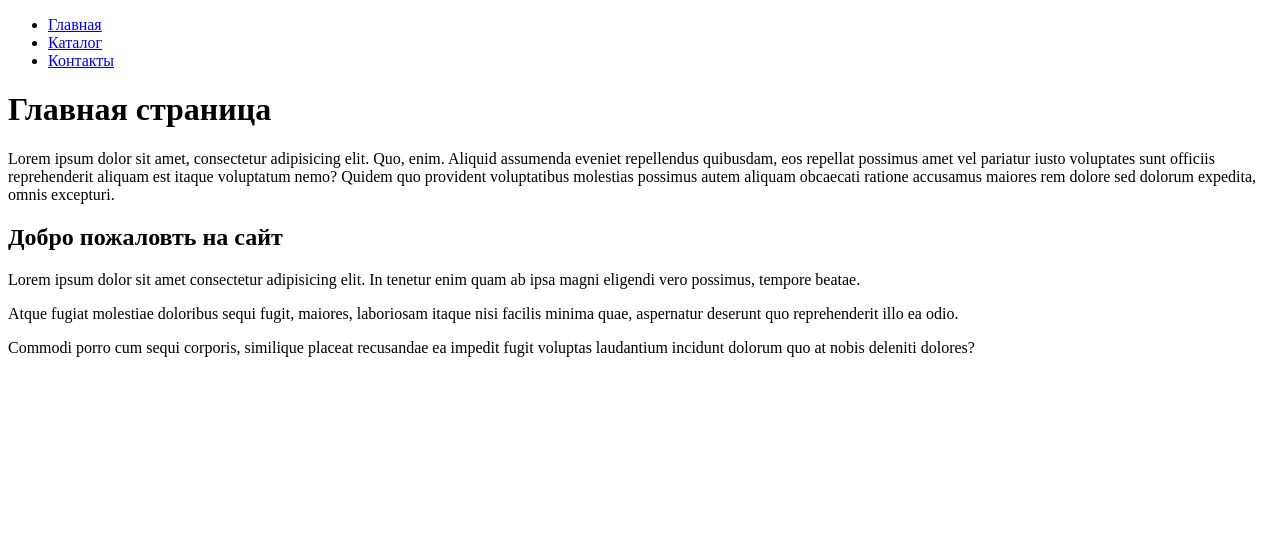
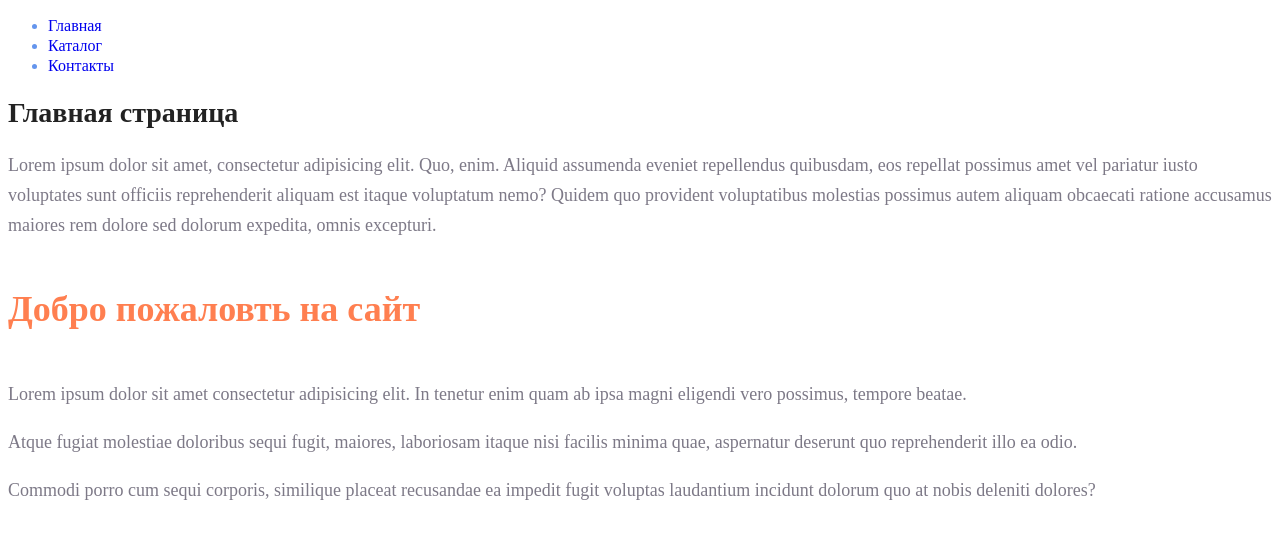
Before and after one commit to Ama9lh/Project1, a plain HTML site: page index.html in a window 1280 px wide. Drawn offline with Linux system fonts and the light colour scheme.

Commit message:
Complete the task 2

```diff
--- a/index.html
+++ b/index.html
@@ -5,30 +5,32 @@
     <meta http-equiv="X-UA-Compatible" content="IE=edge">
     <meta name="viewport" content="width=device-width, initial-scale=1.0">
     <title>Главная страница</title>
+    <link rel="stylesheet" href="style.css">
 </head>
 <body>
-    <ul>
-        <li>
+    <ul class="menu">
+        <li class="menu-list">
             <a href="#">Главная</a>
         </li>
-        <li>
+        <li class="menu-list">
             <a href="catalog/catalog.html">Каталог</a>
         </li>
-        <li>
+        <li class="menu-list">
             <a href="#">Контакты</a>
         </li>
     </ul>
 
-    <h1>Главная страница</h1>
+    <h1 class="title">Главная страница</h1>
 
-    <p>Lorem ipsum dolor sit amet, consectetur adipisicing elit. Quo, enim. Aliquid assumenda eveniet repellendus quibusdam, eos repellat possimus amet vel pariatur iusto voluptates sunt officiis reprehenderit aliquam est itaque voluptatum nemo? Quidem quo provident voluptatibus molestias possimus autem aliquam obcaecati ratione accusamus maiores rem dolore sed dolorum expedita, omnis excepturi.</p>
-    <h2>Добро пожаловть на сайт</h2>
+    <p class="text">Lorem ipsum dolor sit amet, consectetur adipisicing elit. Quo, enim. Aliquid assumenda eveniet repellendus quibusdam, eos repellat possimus amet vel pariatur iusto voluptates sunt officiis reprehenderit aliquam est itaque voluptatum nemo? Quidem quo provident voluptatibus molestias possimus autem aliquam obcaecati ratione accusamus maiores rem dolore sed dolorum expedita, omnis excepturi.</p>
 
-    <p>Lorem ipsum dolor sit amet consectetur adipisicing elit. In tenetur enim quam ab ipsa magni eligendi vero possimus, tempore beatae.</p>
+    <h2 class="subtitle">Добро пожаловть на сайт</h2>
 
-    <p>Atque fugiat molestiae doloribus sequi fugit, maiores, laboriosam itaque nisi facilis minima quae, aspernatur deserunt quo reprehenderit illo ea odio.</p>
+    <p class="text">Lorem ipsum dolor sit amet consectetur adipisicing elit. In tenetur enim quam ab ipsa magni eligendi vero possimus, tempore beatae.</p>
 
-    <p>Commodi porro cum sequi corporis, similique placeat recusandae ea impedit fugit voluptas laudantium incidunt dolorum quo at nobis deleniti dolores?</p>
+    <p class="text">Atque fugiat molestiae doloribus sequi fugit, maiores, laboriosam itaque nisi facilis minima quae, aspernatur deserunt quo reprehenderit illo ea odio.</p>
+
+    <p class="text">Commodi porro cum sequi corporis, similique placeat recusandae ea impedit fugit voluptas laudantium incidunt dolorum quo at nobis deleniti dolores?</p>
 
 
 </body>
--- /dev/null
+++ b/style.css
@@ -0,0 +1,32 @@
+a {
+    text-decoration: none;
+}
+
+.menu-list{
+    color: cornflowerblue;
+    font-size: 16px;
+    line-height: 20px;
+}
+
+.title{
+    color: #222222;
+    font-size: 28px;
+    line-height: 36px;
+    font-weight: bold;
+}
+
+.subtitle{
+    color: coral;
+    font-style: normal;
+    font-weight: 700;
+    font-size: 36px;
+    line-height: 80px;
+}
+
+.text{
+    font-style: normal;
+    font-weight: 300;
+    font-size: 18px;
+    line-height: 30px;
+    color: #7D7987
+}
```
Also changed, not shown: catalog/catalog.html (+7 -6 lines).
